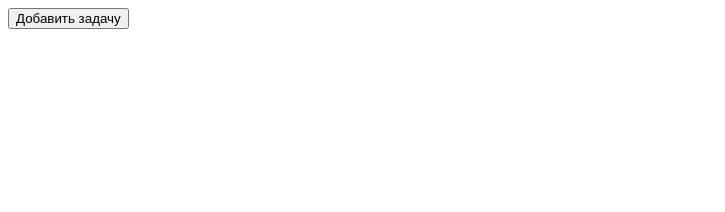
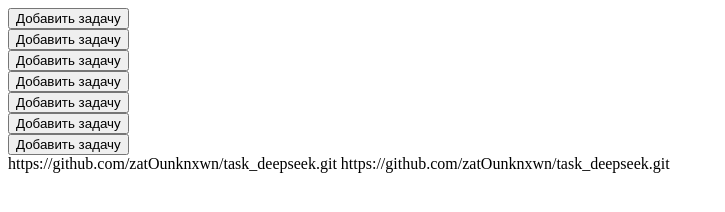
Before and after one commit to zatOunknxwn/task_deepseek, a plain HTML site: page Интерактивный список задач с приоритетами/index.html in a window 1280 px wide. Shown: the whole page, without its empty margins (0-725 px from the left). Drawn offline with Linux system fonts and the light colour scheme.

Commit message:
add url repository

```diff
--- a/Интерактивный список задач с приоритетами/index.html
+++ b/Интерактивный список задач с приоритетами/index.html
@@ -10,5 +10,24 @@
     <div id="add_task">
         <button class="add_task_button" onclick="">Добавить задачу</button>
     </div>
+    <div id="add_task">
+        <button class="add_task_button" onclick="">Добавить задачу</button>
+    </div>
+    <div id="add_task">
+        <button class="add_task_button" onclick="">Добавить задачу</button>
+    </div>
+    <div id="add_task">
+        <button class="add_task_button" onclick="">Добавить задачу</button>
+    </div>
+    <div id="add_task">
+        <button class="add_task_button" onclick="">Добавить задачу</button>
+    </div>
+    <div id="add_task">
+        <button class="add_task_button" onclick="">Добавить задачу</button>
+    </div>
+    <div id="add_task">
+        <button class="add_task_button" onclick="">Добавить задачу</button>
+    </div>https://github.com/zatOunknxwn/task_deepseek.git
+    https://github.com/zatOunknxwn/task_deepseek.git
 </body>
 </html>
```
